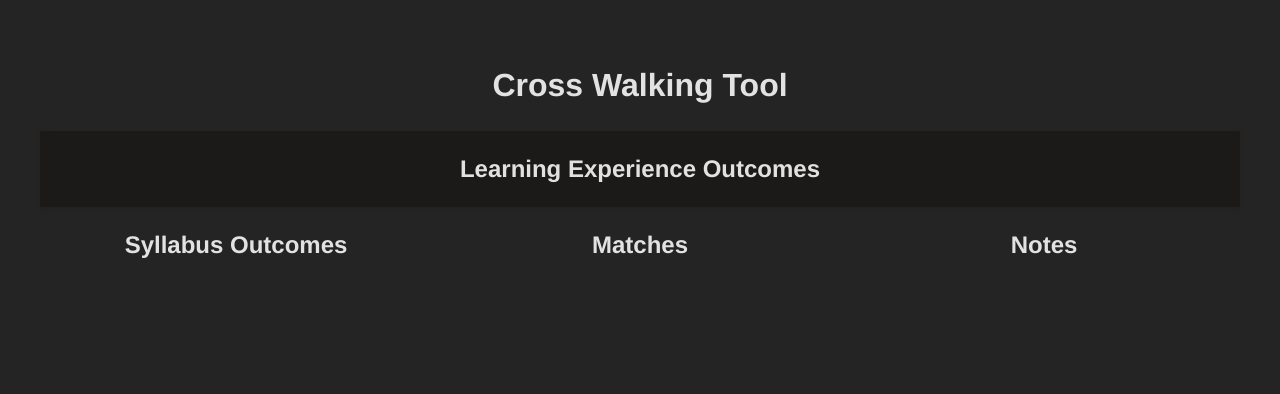
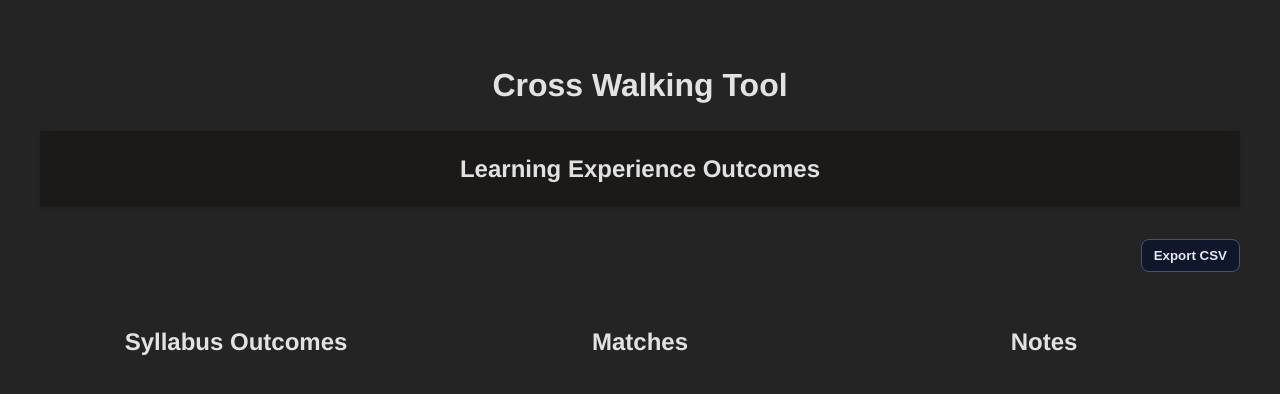
Before and after one commit to friedaabdo/Cross-Walking-Tool, a React (Vite) app: page /crosswalk in a window 1280 px wide. Shown: the top 394 px of the page. Built offline with nearby package versions, Linux system fonts and the light colour scheme; what @dnd-kit/react would draw is missing.

Commit message:
added csv export functionality

```diff
--- a/src/Pages/CrossWalk.css
+++ b/src/Pages/CrossWalk.css
@@ -72,3 +72,23 @@ overscroll-behavior: contain;
     width: 100%;
     min-height: auto;
 }
+
+#columns-actions {
+    display: flex;
+    justify-content: flex-end;
+    padding: 12px 0;
+}
+
+#export-csv-button {
+    border: 1px solid #475569;
+    background: #0f172a;
+    color: #e2e8f0;
+    border-radius: 8px;
+    padding: 8px 12px;
+    font-weight: 600;
+    cursor: pointer;
+}
+
+#export-csv-button:hover {
+    background: #1e293b;
+}
--- a/src/Pages/CrossWalk.jsx
+++ b/src/Pages/CrossWalk.jsx
@@ -7,6 +7,10 @@ import { Fragment, useMemo, useState } from "react";
 
 function CrossWalk({ certLines, syllLines }) {
   const [matchesByRow, setMatchesByRow] = useState({});
+  const [notesByRow, setNotesByRow] = useState({});
+
+  const normalizeMatches = (value) =>
+    Array.isArray(value) ? value : value ? [value] : [];
 
   const certById = useMemo(
     () => Object.fromEntries(certLines.map((line, index) => [`cert-${index}`, line])),
@@ -27,13 +31,7 @@ function CrossWalk({ certLines, syllLines }) {
 
     setMatchesByRow((previous) => {
       const next = { ...previous };
-
-      const currentMatches = next[dropId];
-      const matchesForRow = Array.isArray(currentMatches)
-        ? currentMatches
-        : currentMatches
-          ? [currentMatches]
-          : [];
+      const matchesForRow = normalizeMatches(next[dropId]);
 
       if (!matchesForRow.includes(draggedId)) {
         next[dropId] = [...matchesForRow, draggedId];
@@ -48,6 +46,43 @@ function CrossWalk({ certLines, syllLines }) {
     event.preventDefault();
     event.stopPropagation();
     container.scrollLeft += event.deltaY + event.deltaX;
+  };
+
+  const getMatchesForRow = (rowId) => {
+    return normalizeMatches(matchesByRow[rowId]);
+  };
+
+  const escapeCsvCell = (value) => {
+    const text = String(value ?? "");
+    return `"${text.replace(/"/g, '""')}"`;
+  };
+
+  const handleExportCsv = () => {
+    const header = ["Syllabus Outcome", "Matches", "Notes"];
+
+    const rows = syllLines.map((line, index) => {
+      const rowId = `drop-${index}`;
+      const matchedLines = getMatchesForRow(rowId)
+        .map((matchedId) => certById[matchedId])
+        .filter(Boolean);
+
+      return [line, matchedLines.join("\r\n"), notesByRow[rowId] ?? ""];
+    });
+
+    const csvContent = [header, ...rows]
+      .map((row) => row.map((cell) => escapeCsvCell(cell)).join(","))
+      .join("\r\n");
+
+    const blob = new Blob([csvContent], { type: "text/csv;charset=utf-8;" });
+    const objectUrl = URL.createObjectURL(blob);
+    const link = document.createElement("a");
+
+    link.href = objectUrl;
+    link.download = `crosswalk-export-${new Date().toISOString().slice(0, 10)}.csv`;
+    document.body.appendChild(link);
+    link.click();
+    document.body.removeChild(link);
+    URL.revokeObjectURL(objectUrl);
   };
 
   return (
@@ -67,6 +102,12 @@ function CrossWalk({ certLines, syllLines }) {
         </div>
       </div>
 
+      <div id="columns-actions">
+        <button type="button" id="export-csv-button" onClick={handleExportCsv}>
+          Export CSV
+        </button>
+      </div>
+
       <div id="columns-div">
         <h2 className="grid-heading">Syllabus Outcomes</h2>
         <h2 className="grid-heading">Matches</h2>
@@ -74,12 +115,7 @@ function CrossWalk({ certLines, syllLines }) {
 
         {syllLines.map((line, index) => {
           const rowId = `drop-${index}`;
-          const currentMatches = matchesByRow[rowId];
-          const matchedIds = Array.isArray(currentMatches)
-            ? currentMatches
-            : currentMatches
-              ? [currentMatches]
-              : [];
+          const matchedIds = getMatchesForRow(rowId);
           const matchedLines = matchedIds
             .map((matchedId) => certById[matchedId])
             .filter(Boolean);
@@ -103,7 +139,14 @@ function CrossWalk({ certLines, syllLines }) {
                   <span className="drop-placeholder">Drop outcome here</span>
                 )}
               </DroppableArea>
-              <textarea placeholder="Add notes here..." />
+              <textarea
+                placeholder="Add notes here..."
+                value={notesByRow[rowId] ?? ""}
+                onChange={(event) => {
+                  const { value } = event.target;
+                  setNotesByRow((previous) => ({ ...previous, [rowId]: value }));
+                }}
+              />
             </Fragment>
           );
         })}
```
